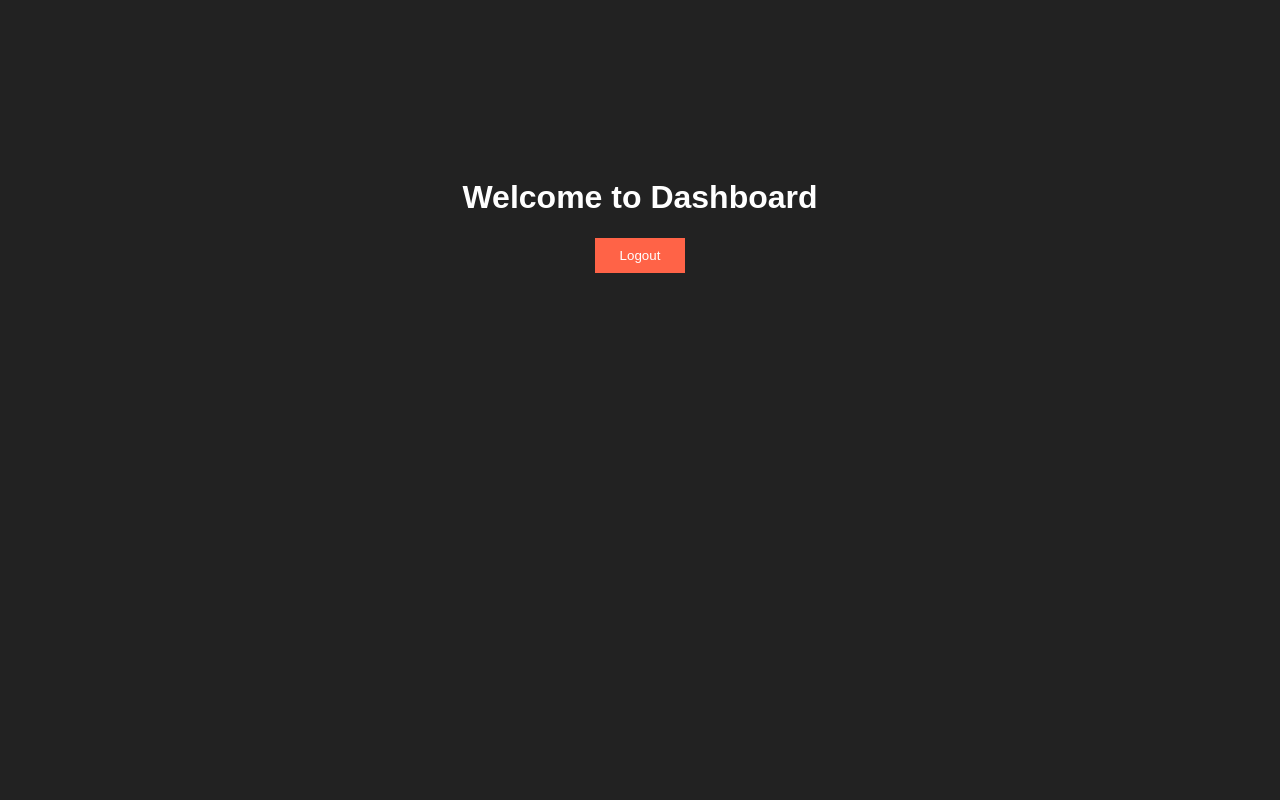
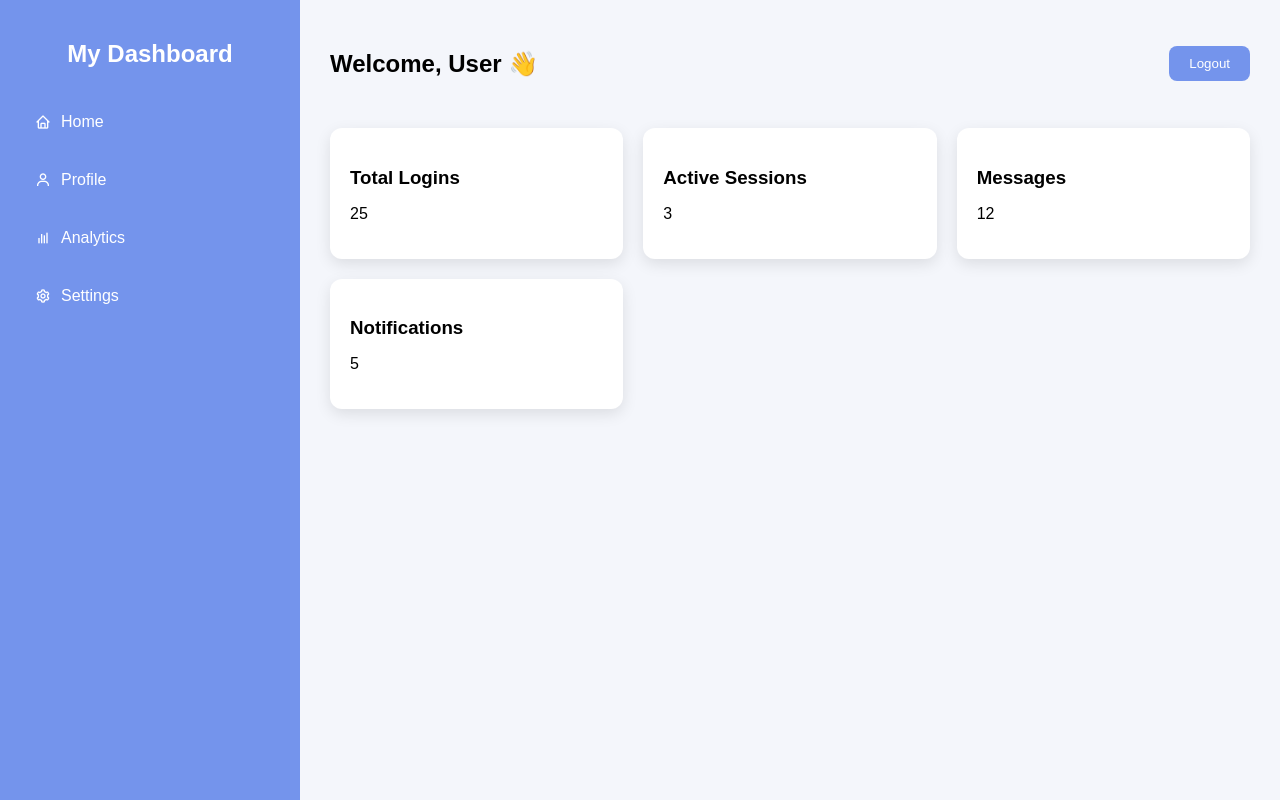
Before and after one commit to Ketan-cyber/Login-server, a website: page public/dashboard.html in a window 1280 px wide. Drawn offline with nearby package versions, Linux system fonts and the light colour scheme.

Commit message:
Revamp dashboard layout and styles

```diff
--- a/public/dashboard.html
+++ b/public/dashboard.html
@@ -1,29 +1,141 @@
 <!DOCTYPE html>
-<html>
+<html lang="en">
 <head>
-  <title>Dashboard</title>
+    <meta charset="UTF-8">
+    <title>User Dashboard</title>
+    <meta name="viewport" content="width=device-width, initial-scale=1.0">
+
+    <!-- Icons -->
+    <link href="https://unpkg.com/boxicons@2.1.4/css/boxicons.min.css" rel="stylesheet">
+
     <style>
         body {
-      font-family: Arial;
-      background: #222;
-      color: white;
+            margin: 0;
+            font-family: "Poppins", sans-serif;
+            background: #f4f6fb;
+        }
+
+        .dashboard {
+            display: flex;
+            min-height: 100vh;
+        }
+
+        /* Sidebar */
+        .sidebar {
+            width: 260px;
+            background: #7494ec;
+            color: #fff;
+            padding: 20px;
+        }
+
+        .sidebar h2 {
             text-align: center;
-      padding-top: 150px;
+            margin-bottom: 30px;
         }
-    button {
-      padding: 10px 25px;
-      background: tomato;
-      color: white;
+
+        .sidebar ul {
+            list-style: none;
+            padding: 0;
+        }
+
+        .sidebar ul li {
+            padding: 15px;
+            margin-bottom: 10px;
+            border-radius: 8px;
+            cursor: pointer;
+            display: flex;
+            align-items: center;
+            gap: 10px;
+        }
+
+        .sidebar ul li:hover {
+            background: rgba(255,255,255,0.2);
+        }
+
+        /* Main */
+        .main {
+            flex: 1;
+            padding: 30px;
+        }
+
+        .topbar {
+            display: flex;
+            justify-content: space-between;
+            align-items: center;
+            margin-bottom: 30px;
+        }
+
+        .logout {
+            background: #7494ec;
+            color: #fff;
             border: none;
+            padding: 10px 20px;
+            border-radius: 8px;
             cursor: pointer;
+        }
+
+        .cards {
+            display: grid;
+            grid-template-columns: repeat(auto-fit, minmax(220px, 1fr));
+            gap: 20px;
+        }
+
+        .card {
+            background: #fff;
+            padding: 20px;
+            border-radius: 12px;
+            box-shadow: 0 5px 15px rgba(0,0,0,.1);
+        }
+
+        .card h3 {
+            margin-bottom: 10px;
         }
     </style>
 </head>
 <body>
 
-<h1>Welcome to Dashboard</h1>
+<div class="dashboard">
+    <!-- Sidebar -->
+    <div class="sidebar">
+        <h2>My Dashboard</h2>
+        <ul>
+            <li><i class='bx bx-home'></i> Home</li>
+            <li><i class='bx bx-user'></i> Profile</li>
+            <li><i class='bx bx-bar-chart'></i> Analytics</li>
+            <li><i class='bx bx-cog'></i> Settings</li>
+        </ul>
+    </div>
 
-<button onclick="logout()">Logout</button>
+    <!-- Main Content -->
+    <div class="main">
+        <div class="topbar">
+            <h2>Welcome, User 👋</h2>
+            <button class="logout" onclick="logout()">Logout</button>
+        </div>
+
+        <div class="cards">
+            <div class="card">
+                <h3>Total Logins</h3>
+                <p>25</p>
+            </div>
+
+            <div class="card">
+                <h3>Active Sessions</h3>
+                <p>3</p>
+            </div>
+
+            <div class="card">
+                <h3>Messages</h3>
+                <p>12</p>
+            </div>
+
+            <div class="card">
+                <h3>Notifications</h3>
+                <p>5</p>
+            </div>
+        </div>
+    </div>
+</div>
 
 <script>
     function logout() {
```
Lines whose indentation alone changed are shown as unchanged.
